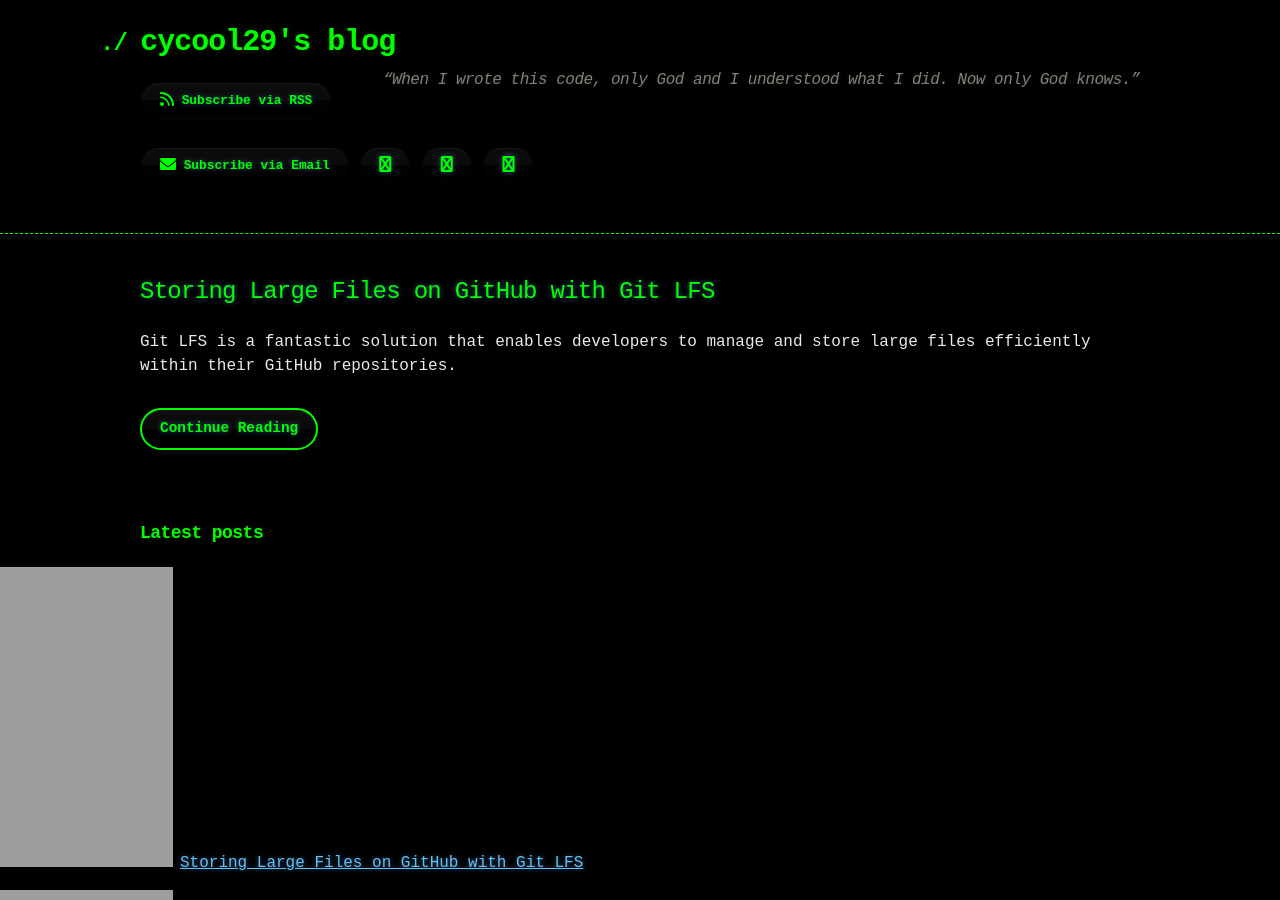
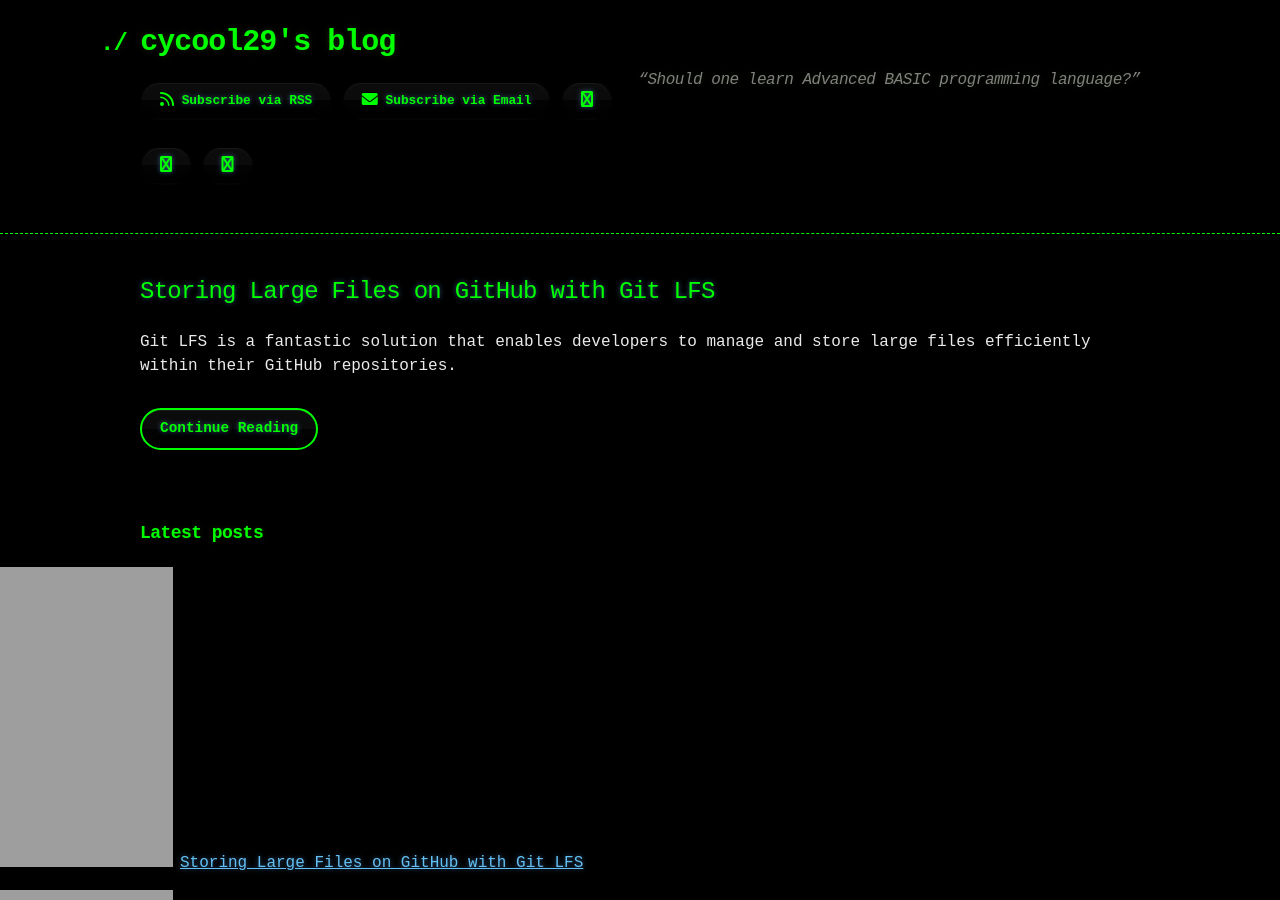
Before and after one commit to cycool29/cycool29.github.io, a Jekyll site: the page built from index.md, in a window 1280 px wide and 900 px high. Built offline with Jekyll 4.4.1, drawn with Linux system fonts in a browser that asks for light colours; a style sheet for code colours, icons or effects is not loaded.

Commit message:
Update quotes

```diff
--- a/_config.yml
+++ b/_config.yml
@@ -1,5 +1,5 @@
 title: cycool29's blog
-description: "“When I wrote this code, only God and I understood what I did. Now only God knows.” "
+description: "“Should one learn Advanced BASIC programming language?” "
 bio: A high school student. Intermediate in Python, Git, Bash. Learning JavaScript. He/Him. "
 author: cycool29
 url: https://cycool29.github.io
```
